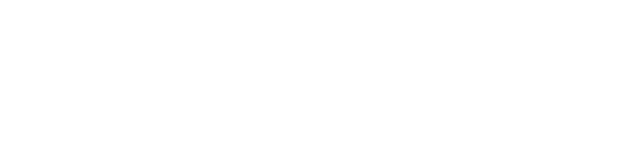
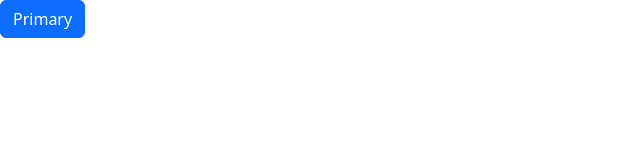
Before and after one commit to Ash-39284/portfolio-practice, a plain HTML site: page index.html in a window 1280 px wide. Shown: the whole page, without its empty margins (0-640 px from the left). Drawn offline with nearby package versions, Linux system fonts and the light colour scheme.

Commit message:
bootstrap connected to project

```diff
--- a/index.html
+++ b/index.html
@@ -6,10 +6,15 @@
     <title>Portfolio</title>
     <!--This is the style sheet link-->
     <link rel="stylesheet" href="assets/css/style.css">
-
-
+    <!--Bootstrap link-->
+    <link href="https://cdn.jsdelivr.net/npm/bootstrap@5.3.8/dist/css/bootstrap.min.css" rel="stylesheet" integrity="sha384-sRIl4kxILFvY47J16cr9ZwB07vP4J8+LH7qKQnuqkuIAvNWLzeN8tE5YBujZqJLB" crossorigin="anonymous">
 </head>
 <body>
 
+
+    <button type="button" class="btn btn-primary">Primary</button>
+
+    <!--Bootstrap script-->
+    <script src="https://cdn.jsdelivr.net/npm/bootstrap@5.3.8/dist/js/bootstrap.bundle.min.js" integrity="sha384-FKyoEForCGlyvwx9Hj09JcYn3nv7wiPVlz7YYwJrWVcXK/BmnVDxM+D2scQbITxI" crossorigin="anonymous"></script>
 </body>
 </html>
```
